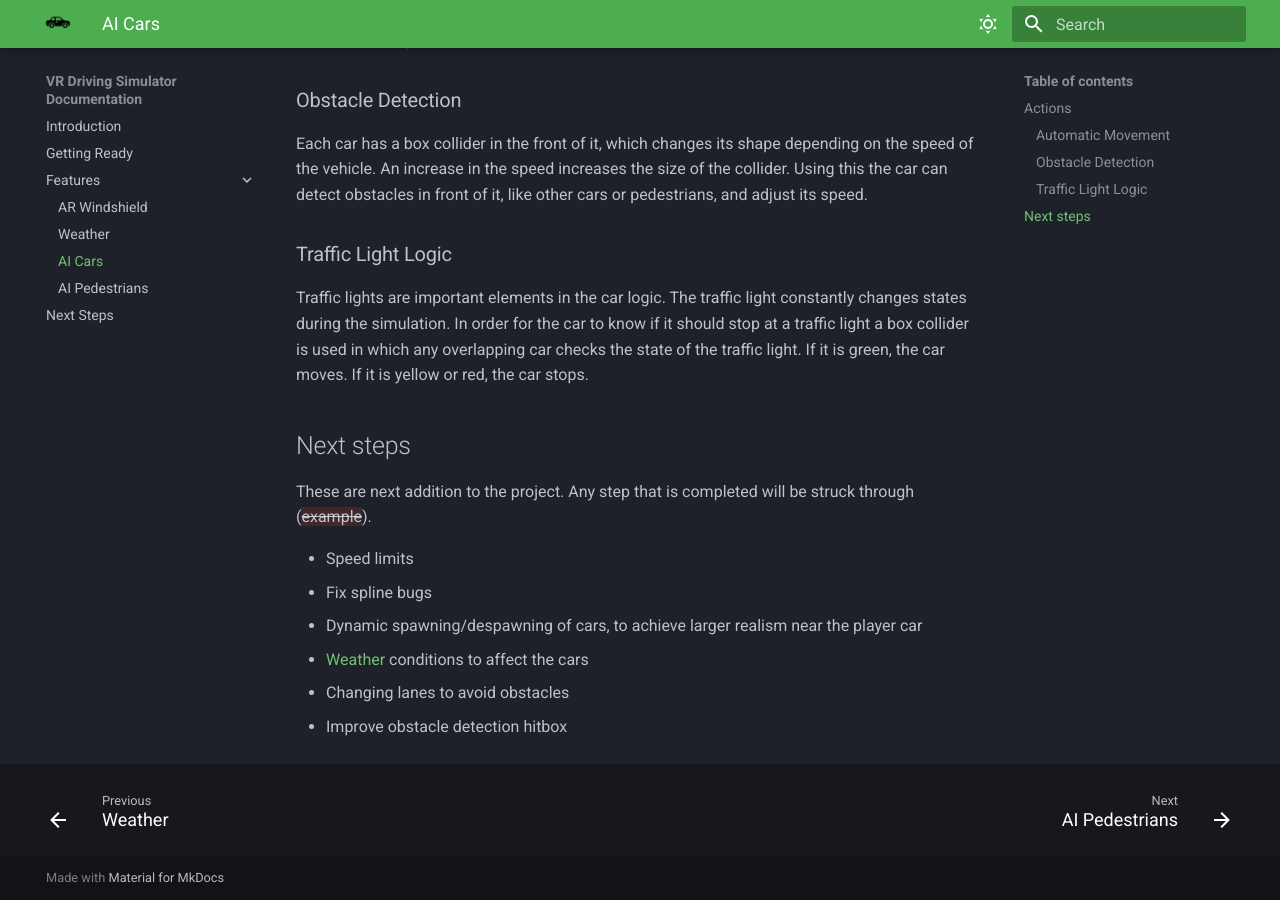
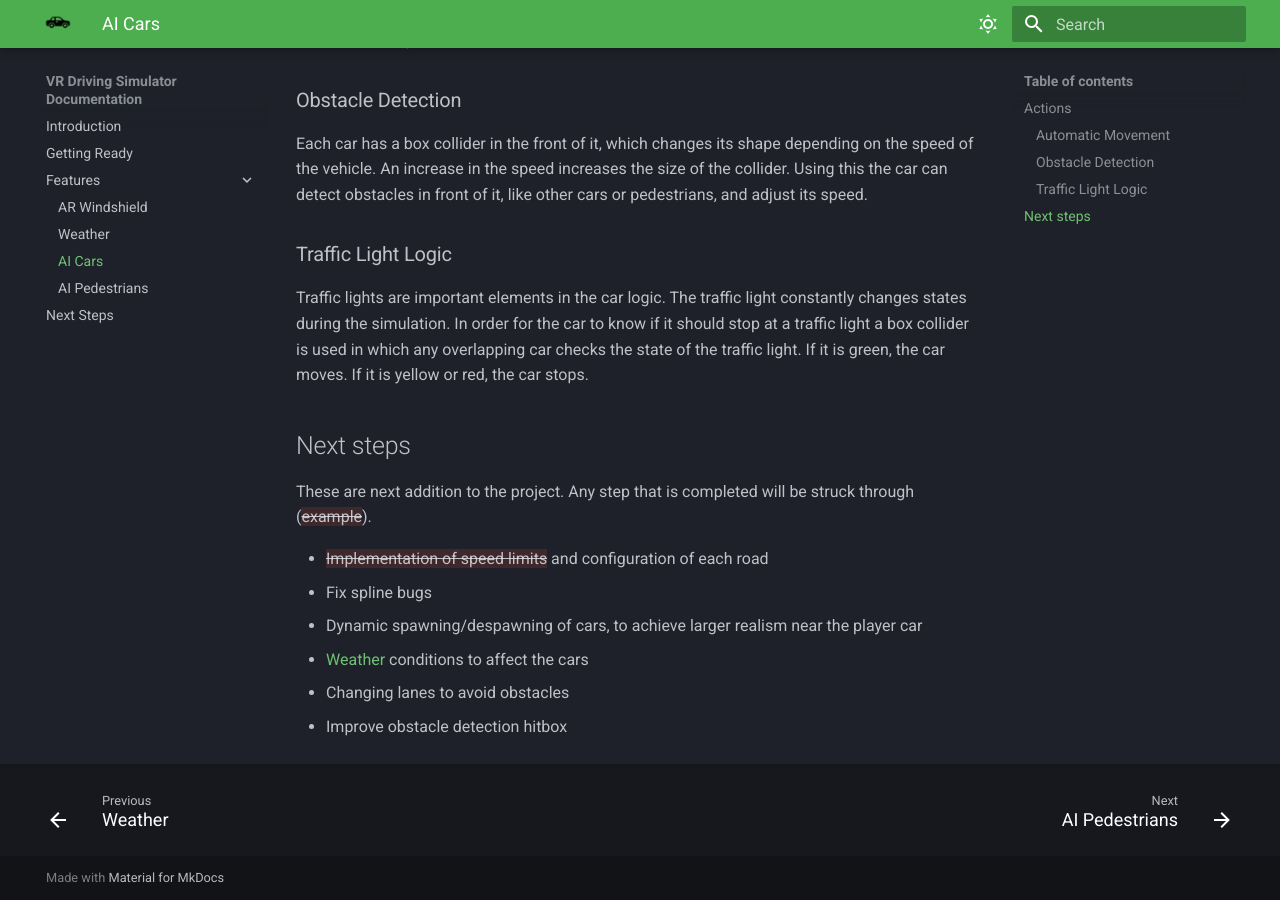
Before and after one commit to DimCharala/docs-vr-sim, an MkDocs documentation site: the page built from docs/ai-cars.md, in a window 1280 px wide and 900 px high, scrolled down 942 px. Built offline with MkDocs 1.6.1 and Material for MkDocs 9.7.7, drawn with Linux system fonts in a browser that asks for light colours; some web fonts are replaced.

Commit message:
speed limit complete

```diff
--- a/docs/ai-cars.md
+++ b/docs/ai-cars.md
@@ -24,7 +24,7 @@ Traffic lights are important elements in the car logic. The traffic light consta
 
 These are next addition to the project. Any step that is completed will be struck through ({--example--}).
 
-* Speed limits
+* {--Implementation of speed limits--} and configuration of each road
 * Fix spline bugs
 * Dynamic spawning/despawning of cars, to achieve larger realism near the player car
 * [Weather](weather.md) conditions to affect the cars
```
